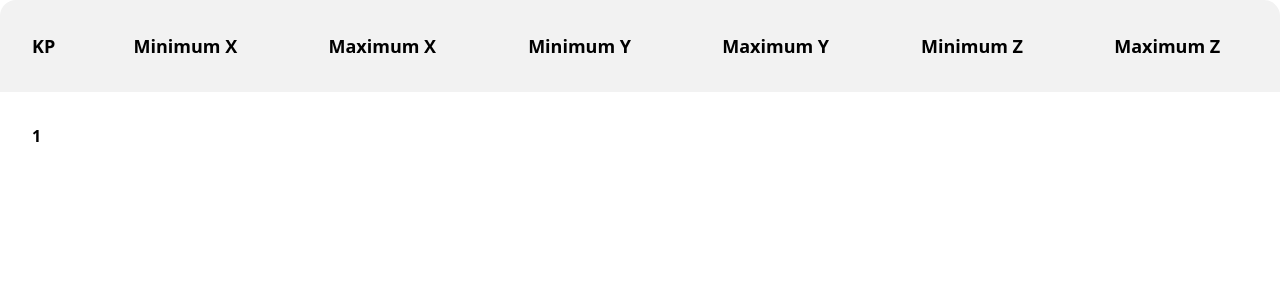
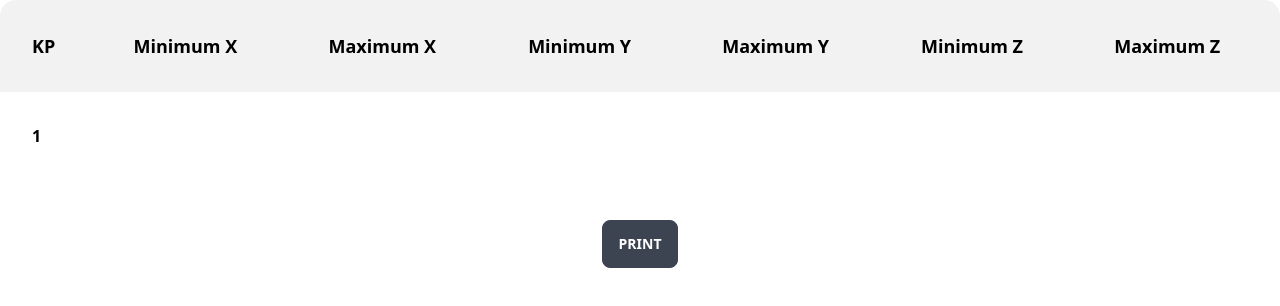
Before and after one commit to Heezol06/Battery-Low-Interactive-Ltd-ass., a React (Create React App) app: page /result in a window 1280 px wide. Shown: the top 306 px of the page. Built offline with nearby package versions, Linux system fonts and the light colour scheme.

Commit message:
result to save pdf file

```diff
--- a/src/component/Results.js
+++ b/src/component/Results.js
@@ -30,6 +30,9 @@ const Results = ({ xMin, xMax, yMin, yMax, zMin, zMax }) => {
           </tbody>
         </table>
       </div>
+
+      <button className="btn mt-10" onClick={() => window.print()}>PRINT</button>
+
     </div>
   );
 };
```
